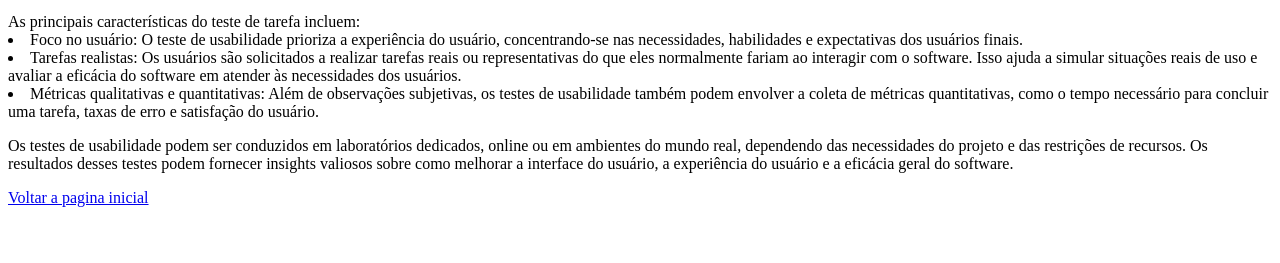
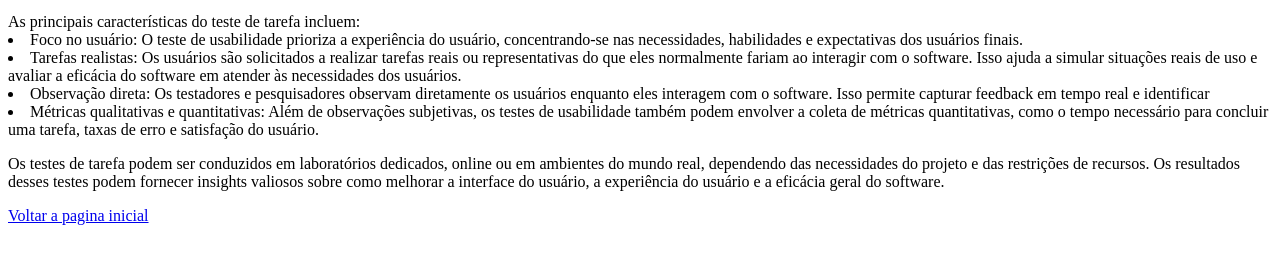
Before and after one commit to rafa-e-alves/Aula-Testes, a plain HTML site: page tarefa.html in a window 1280 px wide. Shown: the part 137-400 px from the top of the page. Drawn offline with Linux system fonts and the light colour scheme.

Commit message:
Update tarefa.html

```diff
--- a/tarefa.html
+++ b/tarefa.html
@@ -14,8 +14,9 @@
     <label>As principais características do teste de tarefa incluem:</label>
     <li>Foco no usuário: O teste de usabilidade prioriza a experiência do usuário, concentrando-se nas necessidades, habilidades e expectativas dos usuários finais.</li>
     <li>Tarefas realistas: Os usuários são solicitados a realizar tarefas reais ou representativas do que eles normalmente fariam ao interagir com o software. Isso ajuda a simular situações reais de uso e avaliar a eficácia do software em atender às necessidades dos usuários.</li>
+    <li>Observação direta: Os testadores e pesquisadores observam diretamente os usuários enquanto eles interagem com o software. Isso permite capturar feedback em tempo real e identificar </li>
     <li>Métricas qualitativas e quantitativas: Além de observações subjetivas, os testes de usabilidade também podem envolver a coleta de métricas quantitativas, como o tempo necessário para concluir uma tarefa, taxas de erro e satisfação do usuário.</li>
-    <p>Os testes de usabilidade podem ser conduzidos em laboratórios dedicados, online ou em ambientes do mundo real, dependendo das necessidades do projeto e das restrições de recursos. Os resultados desses testes podem fornecer insights valiosos sobre como melhorar a interface do usuário, a experiência do usuário e a eficácia geral do software.</p>
+    <p>Os testes de tarefa podem ser conduzidos em laboratórios dedicados, online ou em ambientes do mundo real, dependendo das necessidades do projeto e das restrições de recursos. Os resultados desses testes podem fornecer insights valiosos sobre como melhorar a interface do usuário, a experiência do usuário e a eficácia geral do software.</p>
     <a href="index.html">Voltar a pagina inicial</a>
 </body>
 
```
